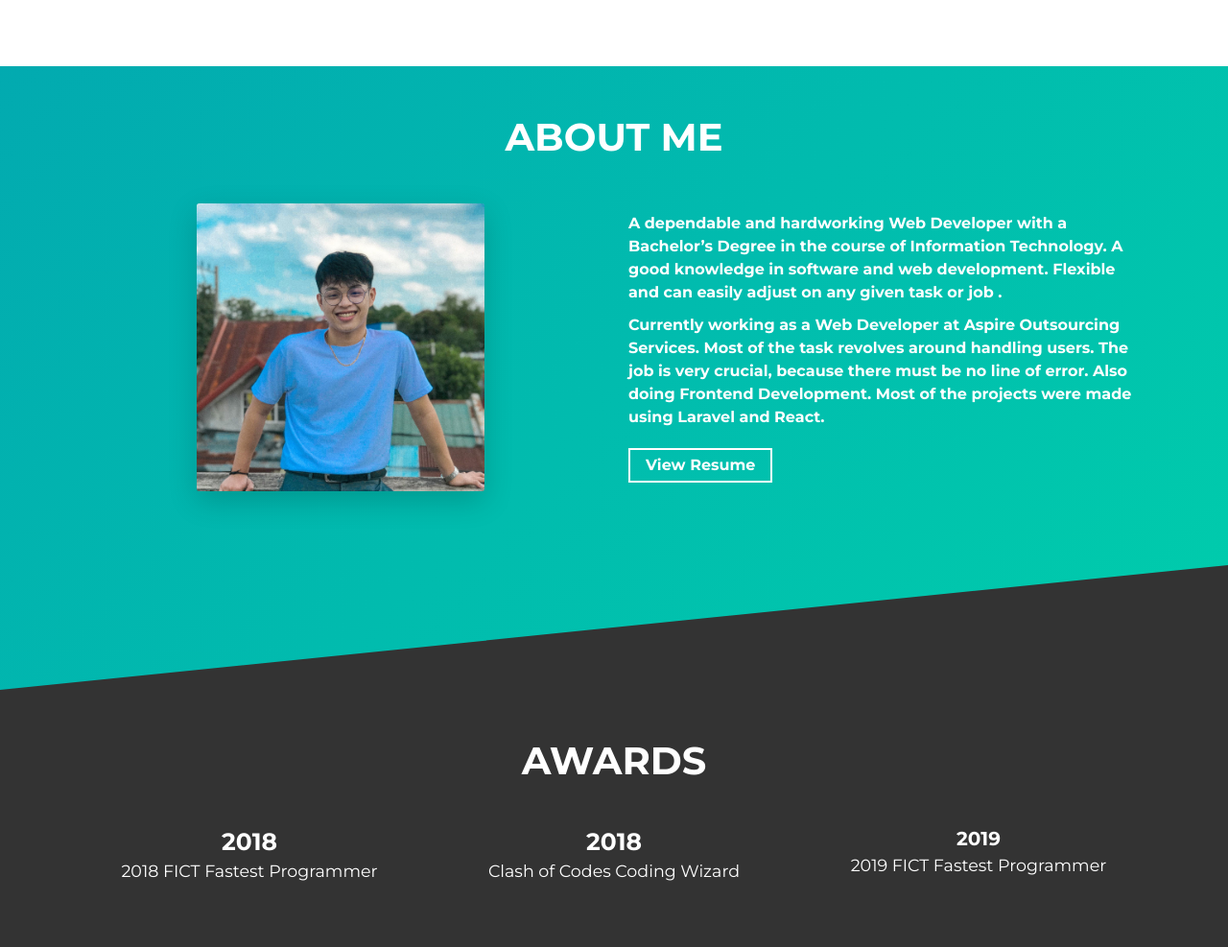
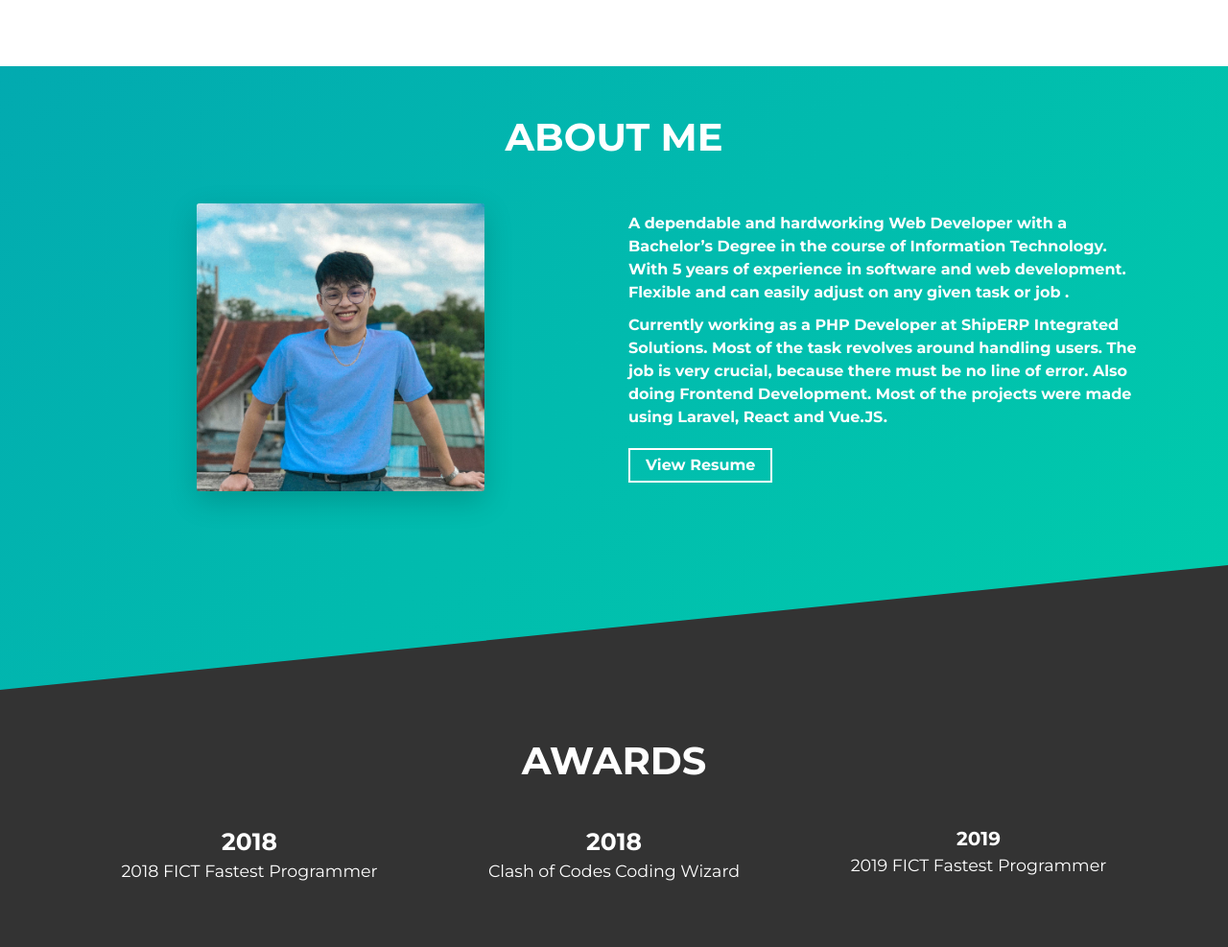
Before and after one commit to simonmusmos/portfolio, a PHP site: page / in a window 1280 px wide. Shown: the part 731-1718 px from the top of the page at 96% size. Run offline with PHP 8.4, Linux system fonts and the light colour scheme.

Commit message:
chore: update profile

```diff
--- a/index.php
+++ b/index.php
@@ -108,14 +108,14 @@
                     <div class="col-md-6 col-sm-12">
                         <div class="about-wrapper__info">
                             <p class="about-wrapper__info-text" data-aos="fade-left" data-aos-easing="ease-in-out" data-aos-delay="400" style="font-weight: 600;">A dependable and hardworking Web Developer with a Bachelor’s
-Degree in the course of Information Technology. A good knowledge in
-software and web development. Flexible and can easily adjust on any
+Degree in the course of Information Technology. With 5 years of experience
+in software and web development. Flexible and can easily adjust on any
 given task or job
 .</p>
-                            <p class="about-wrapper__info-text" data-aos="fade-left" data-aos-easing="ease-in-out" data-aos-delay="550" style="font-weight: 600;">Currently working as a Web Developer at Aspire Outsourcing Services. Most of the task
+                            <p class="about-wrapper__info-text" data-aos="fade-left" data-aos-easing="ease-in-out" data-aos-delay="550" style="font-weight: 600;">Currently working as a PHP Developer at ShipERP Integrated Solutions. Most of the task
 revolves around handling users. The job is very
 crucial, because there must be no line of error. Also
-doing Frontend Development. Most of the projects were made using Laravel and React.</p>
+doing Frontend Development. Most of the projects were made using Laravel, React and Vue.JS.</p>
                             <span class="d-flex mt-3" data-aos="fade-left" data-aos-easing="ease-in-out" data-aos-delay="650">
                                 <a target="_blank" class="cta-btn cta-btn--resume" href="resume/Simon Musmos - Resume.pdf" target="_blank">View Resume</a>
                             </span>
```
